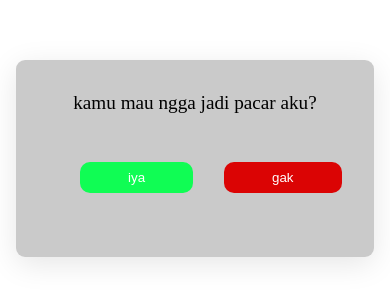
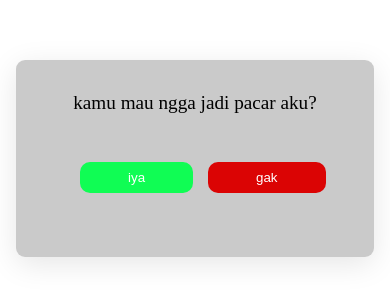
Before and after one commit to kak-rul/sahrul.github.io, a plain HTML site: page index.html in a window 390 px wide. Shown: the part 264-566 px from the top of the page. Drawn offline with Linux system fonts and the light colour scheme.

Commit message:
mengubah posisi tombol

```diff
--- a/style.css
+++ b/style.css
@@ -107,7 +107,7 @@
     }
 
     .btn-gak {
-        left: 12rem;
+        left: 11rem;
     }
 
 }
```
